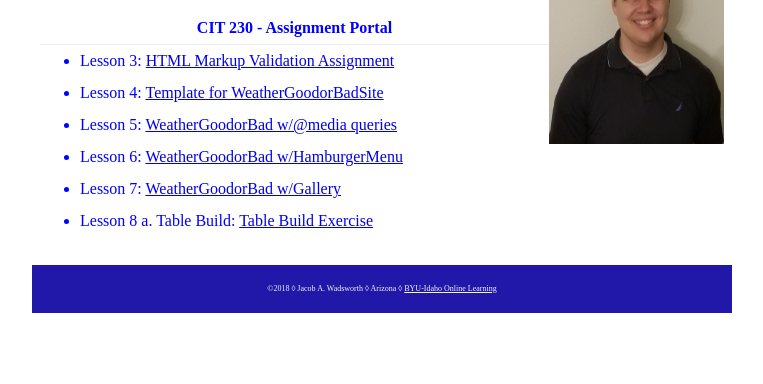
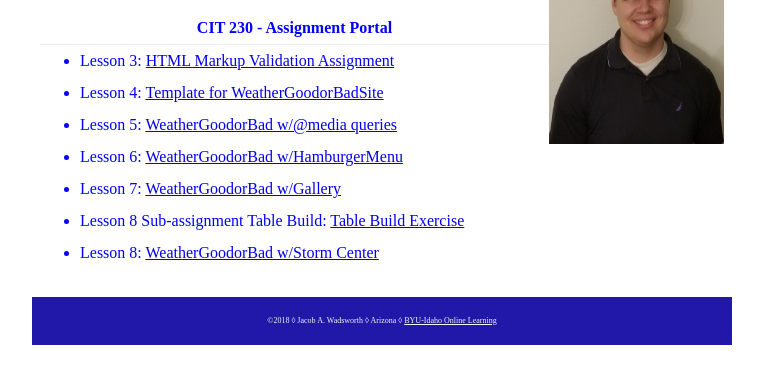
Before and after one commit to jawadsworth/jawadsworth.github.io, a plain HTML site: page index.html in a window 1280 px wide. Shown: the part 84-468 px from the top of the page, without its empty margins (258-1021 px from the left). Drawn offline with Linux system fonts and the light colour scheme; a web font is replaced by a local one.

Commit message:
update8.2

```diff
--- a/index.html
+++ b/index.html
@@ -24,7 +24,8 @@
                 <li>Lesson 5:  <a href="assignments/lesson-5/preston-5.html">WeatherGoodorBad w/@media queries</a></li>
                 <li>Lesson 6:  <a href="assignments/lesson-6/preston-6.html">WeatherGoodorBad w/HamburgerMenu</a></li>
                 <li>Lesson 7:  <a href="assignments/lesson-7/preston-7.html">WeatherGoodorBad w/Gallery</a></li>
-                <li>Lesson 8 a. Table Build:  <a href="assignments/lesson-8/tablebuild.html">Table Build Exercise</a></li>
+                <li>Lesson 8 Sub-assignment Table Build:  <a href="assignments/lesson-8/tablebuild.html">Table Build Exercise</a></li>
+                <li>Lesson 8:  <a href="assignments/lesson-8/preston-8.html">WeatherGoodorBad w/Storm Center</a></li>
             </ul>
         </main>
         <footer>
```
